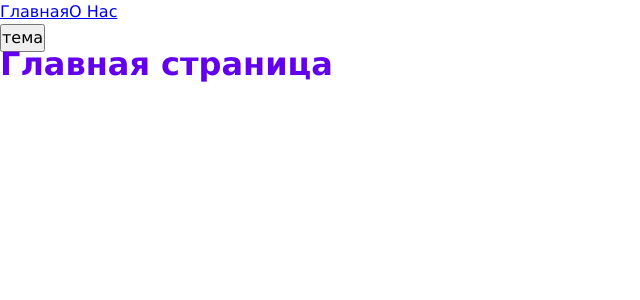
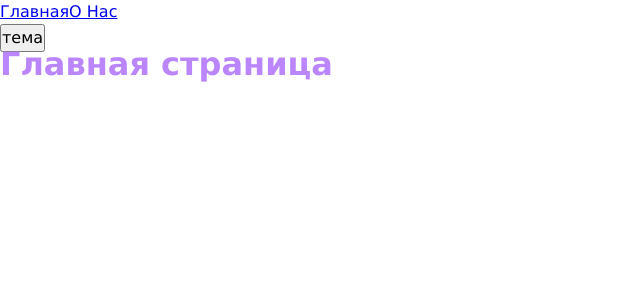
Before and after one commit to NikDoe/booking, a React app: page / in a window 1280 px wide. Shown: the top 300 px of the page, without its empty margins (0-640 px from the left). Built offline with nearby package versions, Linux system fonts and the light colour scheme.

Commit message:
refactor: update colors in themes styles

```diff
--- a/src/app/styles/themes/dark.scss
+++ b/src/app/styles/themes/dark.scss
@@ -3,6 +3,7 @@
   --bg-color-inverted: #ffffff;
 
   --surface-color-01dp: rgba(255, 255, 255, 0.05);
+  --navbar-color: var(--surface-color-01dp);
 
   --primary-color: #bb86fc;
   --secondary-color: #03dac6;
--- a/src/app/styles/themes/light.scss
+++ b/src/app/styles/themes/light.scss
@@ -3,8 +3,9 @@
   --bg-color-inverted: #121212;
 
   --surface-color-01dp: #ffffff;
+  --navbar-color: var(--primary-color);
 
-  --primary-color: #6200ee;
+  --primary-color: #bb86fc;
   --secondary-color: #03dac6;
 
   --font-color-h: rgba(18, 18, 18, 0.87);
```
